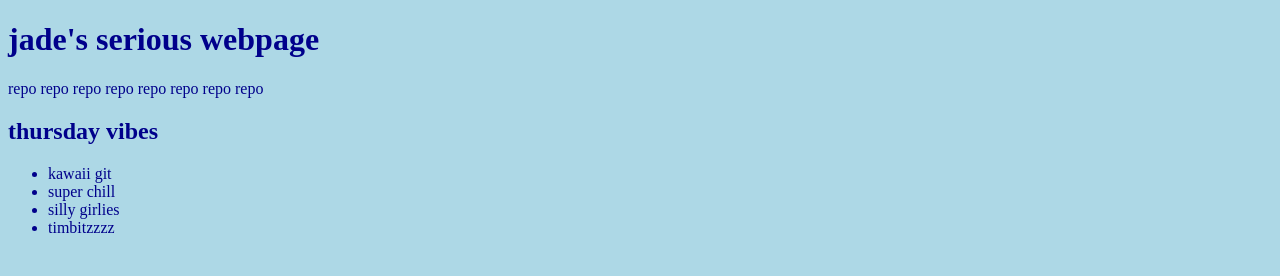
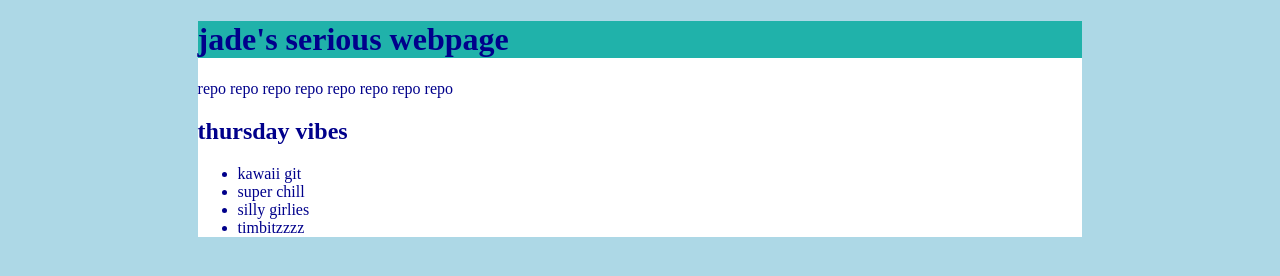
Before and after one commit to jadennpn/repo-depot, a plain HTML site: page index.html in a window 1280 px wide. Drawn offline with Linux system fonts and the light colour scheme.

Commit message:
some more cssing
cssing

```diff
--- a/index.html
+++ b/index.html
@@ -8,6 +8,7 @@
         <link rel="stylesheet" href="styles.css">
     </head>
     <body>
+        <main>
         <h1>jade's serious webpage</h1>
         <p>repo repo repo repo repo repo repo repo</p>
     <h2>thursday vibes</h2>
@@ -17,5 +18,6 @@
         <li>silly girlies</li>
         <li>timbitzzzz</li>
     </ul>
+    </main>
     </body>
 </html>
--- a/styles.css
+++ b/styles.css
@@ -1,4 +1,13 @@
 body{
     background-color:lightblue;
     color: darkblue;
+
 }
+main{
+    background-color: white;
+    width: 70%;
+    margin:0 auto;
+}
+h1{
+    background-color: lightseagreen;
+}
```
